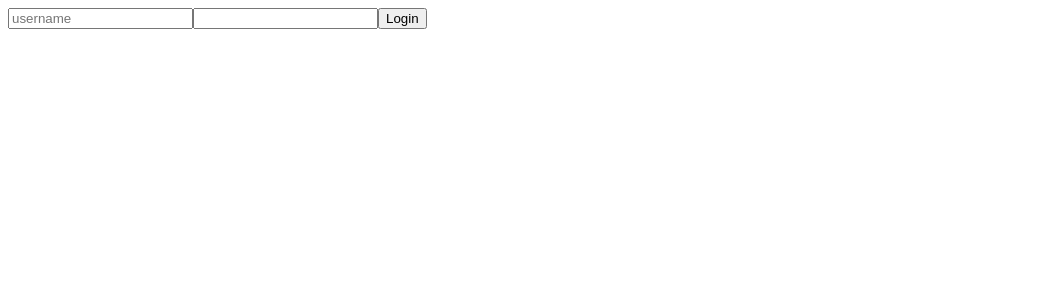
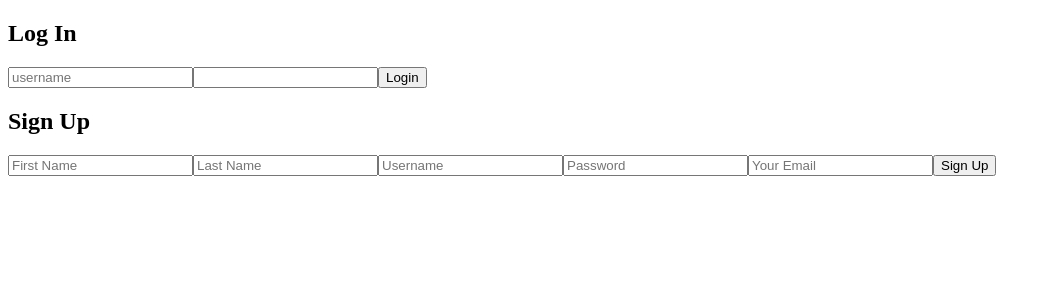
Before and after one commit to carlosvegap/capstone-kickoff, a React (Create React App) app in the folder capstone/: page / in a window 1280 px wide. Shown: the top 300 px of the page, without its empty margins (0-1051 px from the left). Built offline with nearby package versions, Linux system fonts and the light colour scheme.

Commit message:
initial work

```diff
--- a/capstone/src/components/App/App.jsx
+++ b/capstone/src/components/App/App.jsx
@@ -1,8 +1,12 @@
 import './App.css';
 import Home from "../Visitor/Home/Home"
+
+// CONTEXTS
 import LoginContext from '../Contexts/LoginContext';
+import SignUpContext from '../Contexts/SignUpContext';
 
 import {useState} from "react";
+import SignUp from '../Visitor/Home/SignUp/SignUp';
 
 export default function App() {
   // STATES
@@ -10,17 +14,33 @@ export default function App() {
     username: '',
     password: '',
   })
+  const [signUpForm, setSignUp] = useState({
+    firstName: '',
+    lastName: '',
+    username: '',
+    password: '',
+    email: '',
+    age: -1,
+    about: '',
+    profilePhoto: ''
+  })
 
   // HANDLERS
-  function handleOnLoginFormChange(inputName, value){
+  function handleOnLoginChange(inputName, value){
     setLogin({...loginForm, [inputName]: value})
+  }
+  function handleOnSignUpChange(inputName, value) {
+    setSignUp({...signUpForm, [inputName]: value})
   }
 
   return (
     <div className="App">
       <main>
-        <LoginContext.Provider value={{loginForm, handleOnLoginFormChange}}>
-          <Home />
+        <LoginContext.Provider value={{loginForm, handleOnLoginChange}}>
+          <SignUpContext.Provider value={{signUpForm, handleOnSignUpChange}}>
+
+            <Home />
+          </SignUpContext.Provider>
         </LoginContext.Provider>
       </main>
 
--- /dev/null
+++ b/capstone/src/components/Contexts/SignUpContext.jsx
@@ -0,0 +1,5 @@
+import { createContext } from "react";
+
+const SignUpContext = createContext();
+
+export default SignUpContext;
--- a/capstone/src/components/Visitor/Home/Home.jsx
+++ b/capstone/src/components/Visitor/Home/Home.jsx
@@ -1,10 +1,12 @@
 import "./Home.css"
 import Login from "./Login/Login"
+import SignUp from  "./SignUp/SignUp"
 
 export default function Home(){
     return (
         <div className="home">
             <Login />
+            <SignUp/>
         </div>
     )
 }
--- a/capstone/src/components/Visitor/Home/Login/Login.jsx
+++ b/capstone/src/components/Visitor/Home/Login/Login.jsx
@@ -3,11 +3,12 @@ import {useContext} from "react";
 import "./Login.css"
 
 export default function Login(){
-    const loginValue = useContext(LoginContext)
+    const loginObject = useContext(LoginContext)
     return (
         <div className="login">
-            <input name="username" type="text" placeholder="username" value={loginValue.username} />
-            <input name="password" type="password" value={loginValue.password} />
+            <h2>Log In</h2>
+            <input name="username" type="text" placeholder="username" value={loginObject.loginForm.username} onChange={(e)=>loginObject.handleOnLoginChange(e.target.name, e.target.value)}/>
+            <input name="password" type="password" value={loginObject.loginForm.password} onChange={(e)=>loginObject.handleOnLoginFormChange(e.target.name, e.target.value)}/>
             <button>Login</button>
         </div>
     )
--- /dev/null
+++ b/capstone/src/components/Visitor/Home/SignUp/SignUp.jsx
@@ -0,0 +1,28 @@
+import SignUpContext from "../../../Contexts/SignUpContext"
+import {useContext} from "react"
+import "./SignUp.css"
+
+export default function SignUp(){
+    const signUpObject = useContext(SignUpContext)
+    return (
+        <div className="signUp">
+            <h2>Sign Up</h2>
+            <input name="firstName" type="text" placeholder="First Name" value={signUpObject.signUpForm.firstName} onChange={
+                (e)=>signUpObject.handleOnSignUpChange(e.target.name, e.target.value)
+            }/>
+            <input name="lastName" type="text" placeholder="Last Name" value={signUpObject.signUpForm.lastName} onChange={
+                (e)=>signUpObject.handleOnSignUpChange(e.target.name, e.target.value)
+            }/>
+            <input name="username" type="text" placeholder="Username" value={signUpObject.signUpForm.username} onChange={
+                (e)=>signUpObject.handleOnSignUpChange(e.target.name, e.target.value)
+            }/>
+            <input name="password" type="password" placeholder="Password" value={signUpObject.signUpForm.password} onChange={
+                (e)=>signUpObject.handleOnSignUpChange(e.target.name, e.target.value)
+            }/>
+            <input name="email" type="email" placeholder="Your Email" value={signUpObject.signUpForm.email} onChange={
+                (e)=>signUpObject.handleOnSignUpChange(e.target.name, e.target.value)
+            }/>
+            <button>Sign Up</button>
+        </div>
+    )
+}
```
Also changed, not shown: capstone/src/components/Visitor/Home/SignUp/SignUp.css (added).
